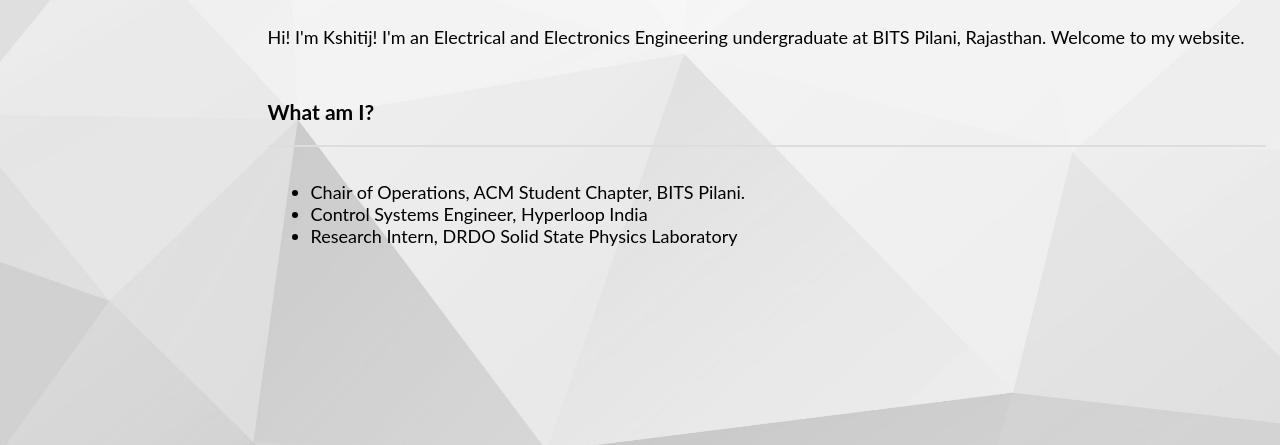
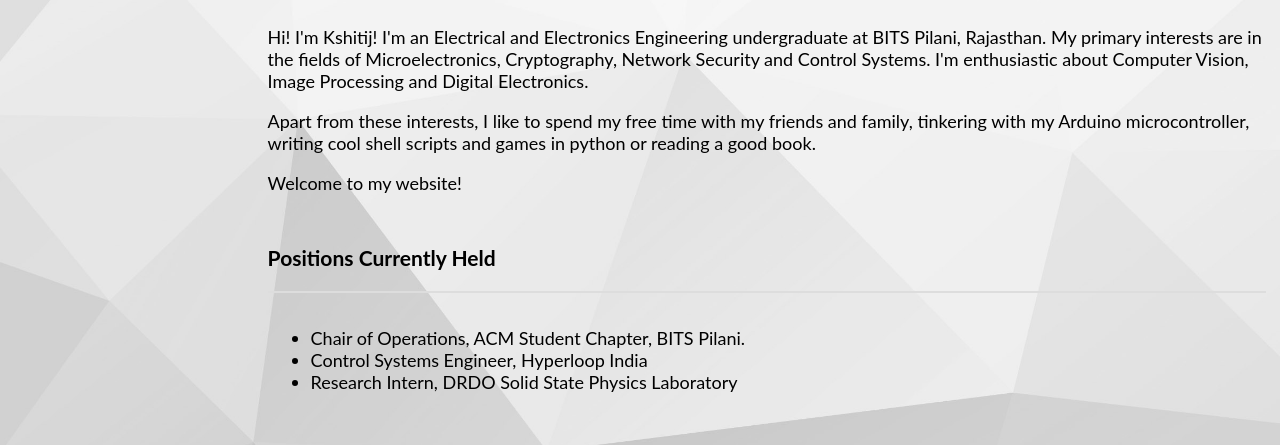
Before and after one commit to khandelwalkshitij/khandelwalkshitij.github.io, a plain HTML site: page index.html in a window 1280 px wide. Shown: the part 266-711 px from the top of the page. Drawn offline with Linux system fonts and the light colour scheme; a web font is replaced by a local one.

Commit message:
Edited Info

```diff
--- a/index.html
+++ b/index.html
@@ -94,7 +94,11 @@
                                         <tr>
                                             <td>
                                                 <div>
-													<p> Hi! I'm Kshitij! I'm an Electrical and Electronics Engineering undergraduate at BITS Pilani, Rajasthan. Welcome to my website. </p>
+													<p> Hi! I'm Kshitij! I'm an Electrical and Electronics Engineering undergraduate at BITS Pilani, Rajasthan. My primary interests are in the fields of Microelectronics, Cryptography, Network Security and Control Systems. I'm enthusiastic about Computer Vision, Image Processing and Digital Electronics. 	</p>
+													<p>Apart from these interests, I like to spend my free time with my friends and family, tinkering with my Arduino microcontroller, writing cool shell scripts and games in python or reading a good book.
+													</p>
+													<p> Welcome to my website!
+													</p>
 												</div>
                                             </td>
                                         </tr>
@@ -114,7 +118,7 @@
                                     <table style="width: 100%;">
                                         <tr>
                                             <td colspan="2">
-                                                <h3>What am I?</h3>
+                                                <h3>Positions Currently Held</h3>
 
                                                 <hr color="#ddd" />
                                             </td>
```
